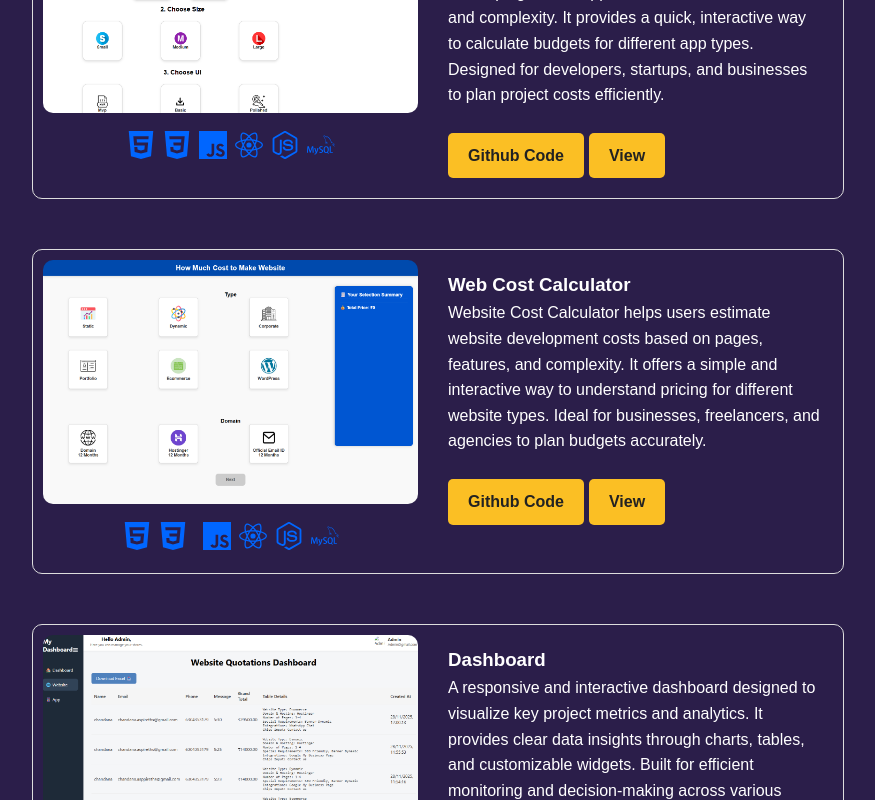
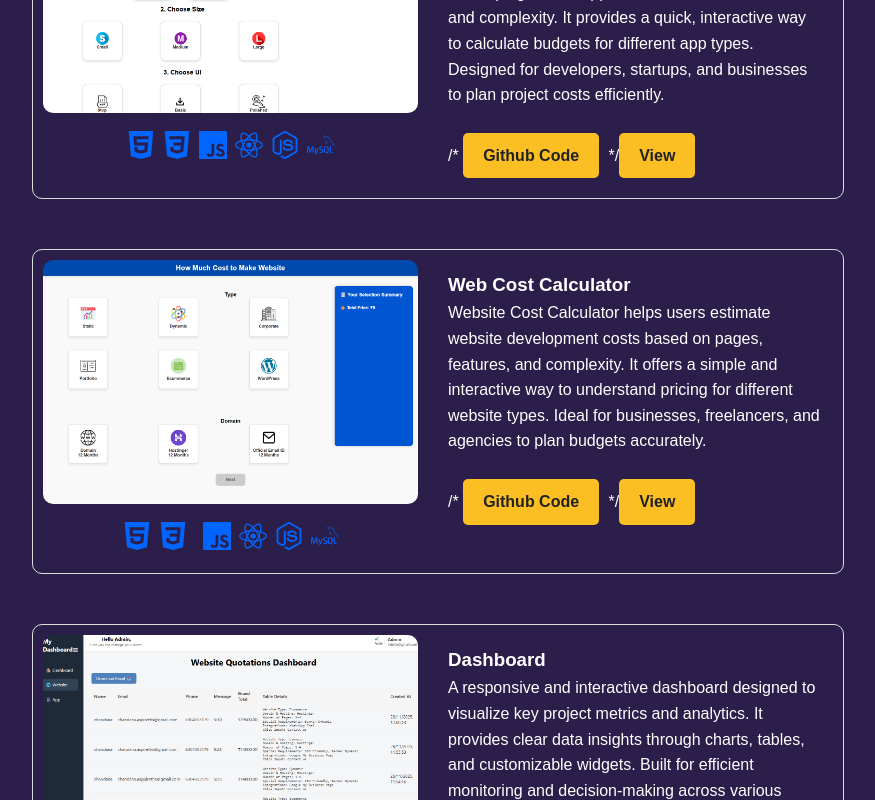
Before and after one commit to jada-chandana/portifolio, a React (Vite) app: page / in a window 1280 px wide. Shown: the part 1460-2260 px from the top of the page, without its empty margins (260-1135 px from the left). Built offline with nearby package versions, Linux system fonts and the light colour scheme.

Commit message:
Comment out GitHub code button in projects component
Commented out the code button rendering logic.

```diff
--- a/src/components/projects.jsx
+++ b/src/components/projects.jsx
@@ -82,7 +82,7 @@ Built for efficient monitoring and decision-making across various workflows.`,
 
               {/* Buttons */}
               <div className="project-buttons">
-                {project.code && (
+                /* {project.code && (
                   <a
                     href={project.code}
                     target="_blank"
@@ -91,7 +91,7 @@ Built for efficient monitoring and decision-making across various workflows.`,
                   >
                     Github Code
                   </a>
-                )}
+                )} */
                 {project.demo && (
                   <a
                     href={project.demo}
```
